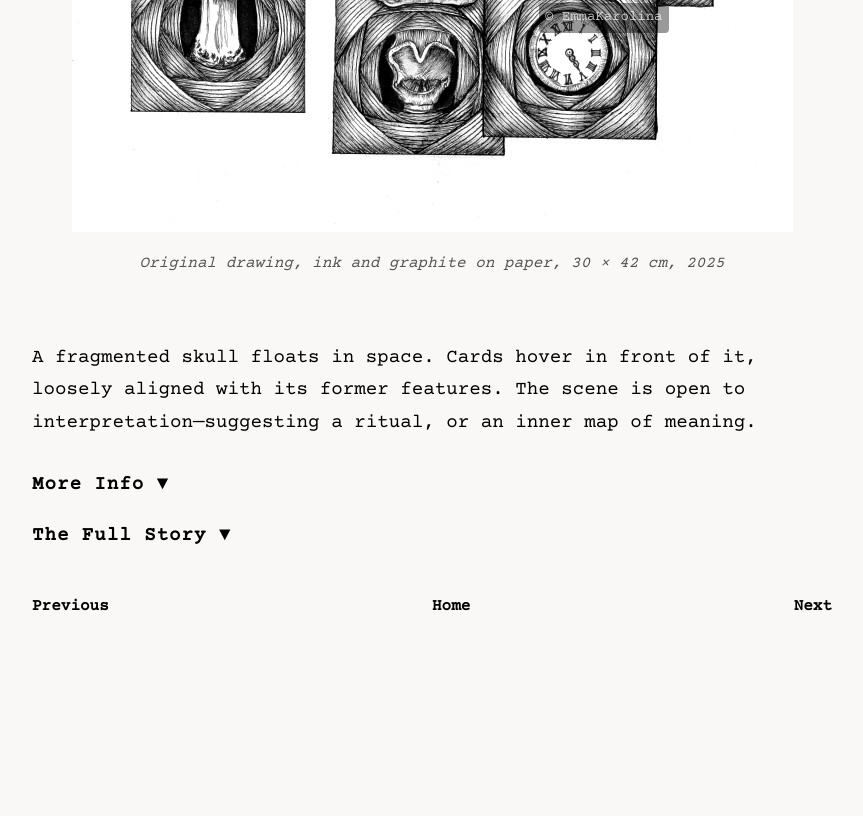
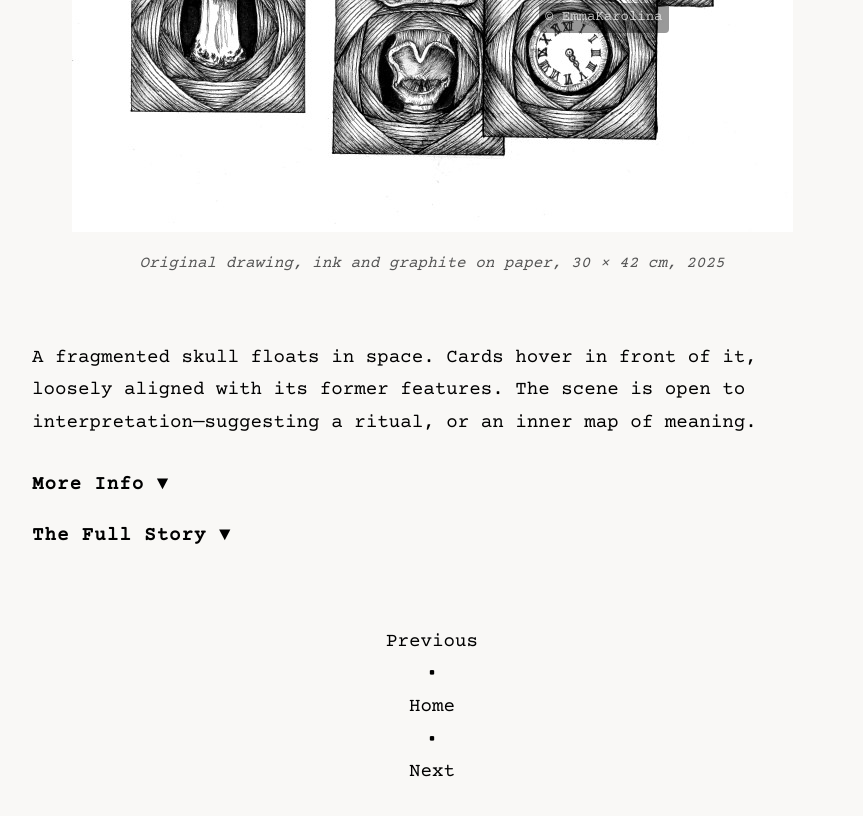
Before and after one commit to nightofthelivingdoodle/hemsida, a plain HTML site: page pieces.html in a window 1280 px wide. Shown: the part 925-1741 px from the top of the page, without its empty margins (208-1071 px from the left). Before the commit the page ends 1645 px from the top, so only its background shows below. Drawn offline with nearby package versions, Linux system fonts and the light colour scheme.

Commit message:
Fix HTML formatting and structure

```diff
--- a/pieces.html
+++ b/pieces.html
@@ -142,21 +142,13 @@
   }
 </script>
 
-<div style="display:flex; justify-content:space-between; align-items:center; margin-top:40px; text-align:center;">
-
-  <a href="options.html" style="text-decoration:none; color:#000; font-weight:bold;">
-    Previous
-  </a>
-
-  <a href="index.html" style="text-decoration:none; color:#000; font-weight:bold;">
-    Home
-  </a>
-
-  <a href="madnessofmen.html" style="text-decoration:none; color:#000; font-weight:bold;">
-    Next
-  </a>
-
-</div>
+<p style="text-align: center; margin-top: 40px;">
+  <a href="options.html" style="text-decoration:none; color:#000;">Previous</a>
+  &bull;
+  <a href="index.html" style="text-decoration:none; color:#000;">Home</a>
+  &bull;
+  <a href="madnessofmen.html" style="text-decoration:none; color:#000;">Next</a>
+</p>
 
 </body>
 </html>
```
